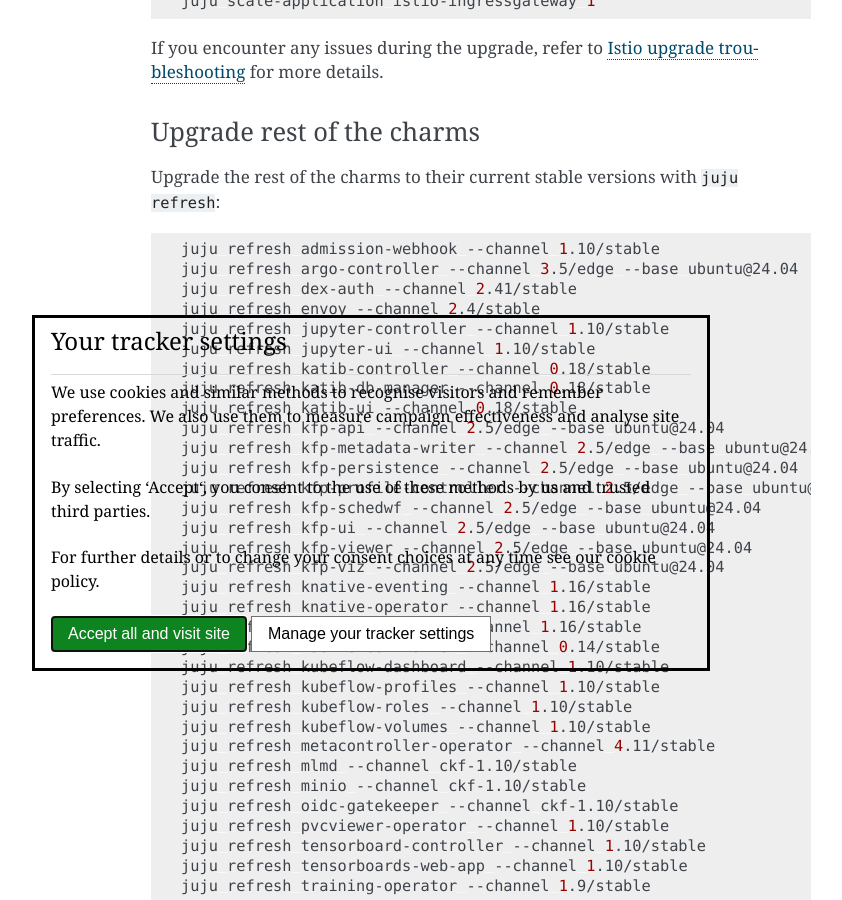
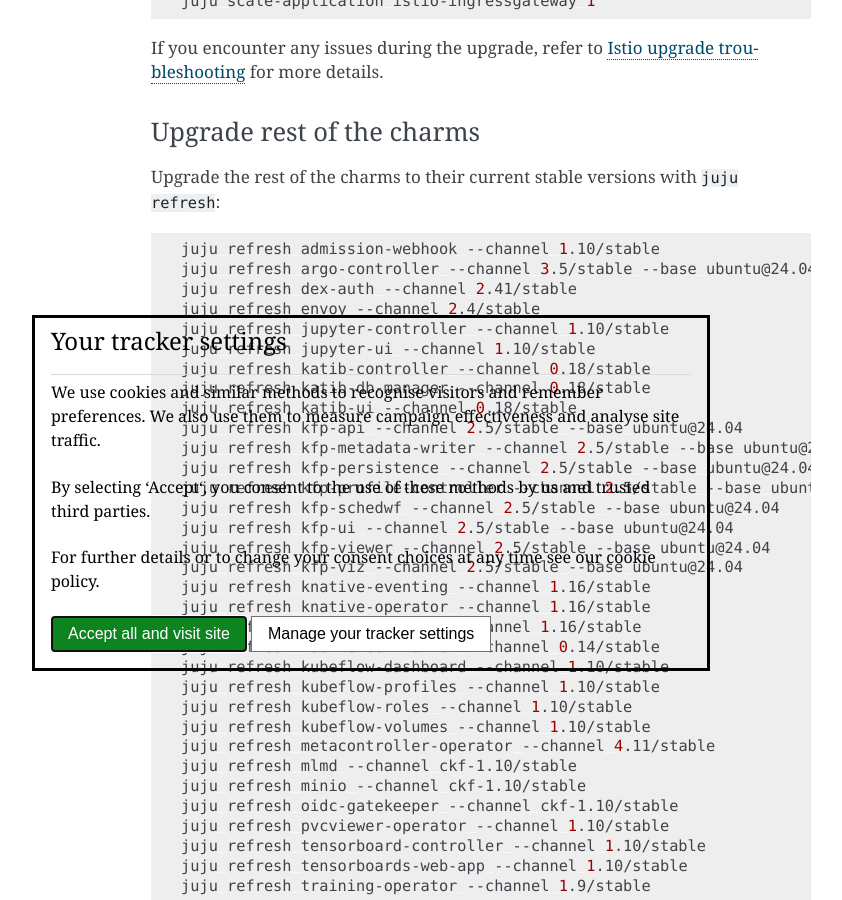
Before and after one commit to canonical/charmed-kubeflow-documentation, a Sphinx documentation site: the page built from docs/how-to/manage/upgrade/upgrade-1.9-1.10.rst, in a window 1280 px wide and 900 px high, scrolled down 2303 px. Shown: the whole window, without its empty margins (269-1111 px from the left). Built offline with Sphinx 7.4.7, drawn with Linux system fonts in a browser that asks for light colours.

Commit message:
docs: fix risk in channels

```diff
--- a/docs/how-to/manage/upgrade/upgrade-1.9-1.10.rst
+++ b/docs/how-to/manage/upgrade/upgrade-1.9-1.10.rst
@@ -114,7 +114,7 @@
 .. code-block:: bash
 
    juju refresh admission-webhook --channel 1.10/stable
-   juju refresh argo-controller --channel 3.5/edge --base ubuntu@24.04
+   juju refresh argo-controller --channel 3.5/stable --base ubuntu@24.04
    juju refresh dex-auth --channel 2.41/stable
    juju refresh envoy --channel 2.4/stable
    juju refresh jupyter-controller --channel 1.10/stable
@@ -122,14 +122,14 @@
    juju refresh katib-controller --channel 0.18/stable
    juju refresh katib-db-manager --channel 0.18/stable
    juju refresh katib-ui --channel 0.18/stable
-   juju refresh kfp-api --channel 2.5/edge --base ubuntu@24.04
-   juju refresh kfp-metadata-writer --channel 2.5/edge --base ubuntu@24.04
-   juju refresh kfp-persistence --channel 2.5/edge --base ubuntu@24.04
-   juju refresh kfp-profile-controller --channel 2.5/edge --base ubuntu@24.04
-   juju refresh kfp-schedwf --channel 2.5/edge --base ubuntu@24.04
-   juju refresh kfp-ui --channel 2.5/edge --base ubuntu@24.04
-   juju refresh kfp-viewer --channel 2.5/edge --base ubuntu@24.04
-   juju refresh kfp-viz --channel 2.5/edge --base ubuntu@24.04
+   juju refresh kfp-api --channel 2.5/stable --base ubuntu@24.04
+   juju refresh kfp-metadata-writer --channel 2.5/stable --base ubuntu@24.04
+   juju refresh kfp-persistence --channel 2.5/stable --base ubuntu@24.04
+   juju refresh kfp-profile-controller --channel 2.5/stable --base ubuntu@24.04
+   juju refresh kfp-schedwf --channel 2.5/stable --base ubuntu@24.04
+   juju refresh kfp-ui --channel 2.5/stable --base ubuntu@24.04
+   juju refresh kfp-viewer --channel 2.5/stable --base ubuntu@24.04
+   juju refresh kfp-viz --channel 2.5/stable --base ubuntu@24.04
    juju refresh knative-eventing --channel 1.16/stable
    juju refresh knative-operator --channel 1.16/stable
    juju refresh knative-serving --channel 1.16/stable
```
